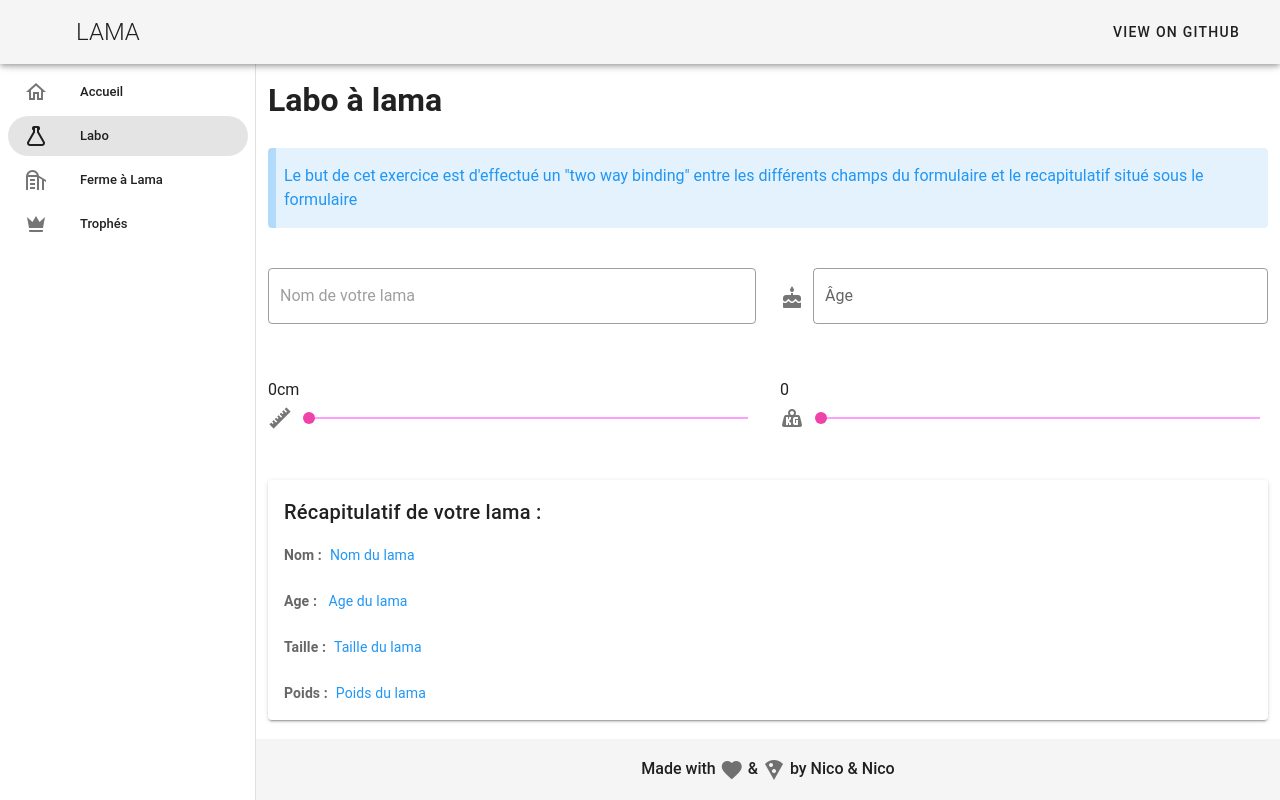
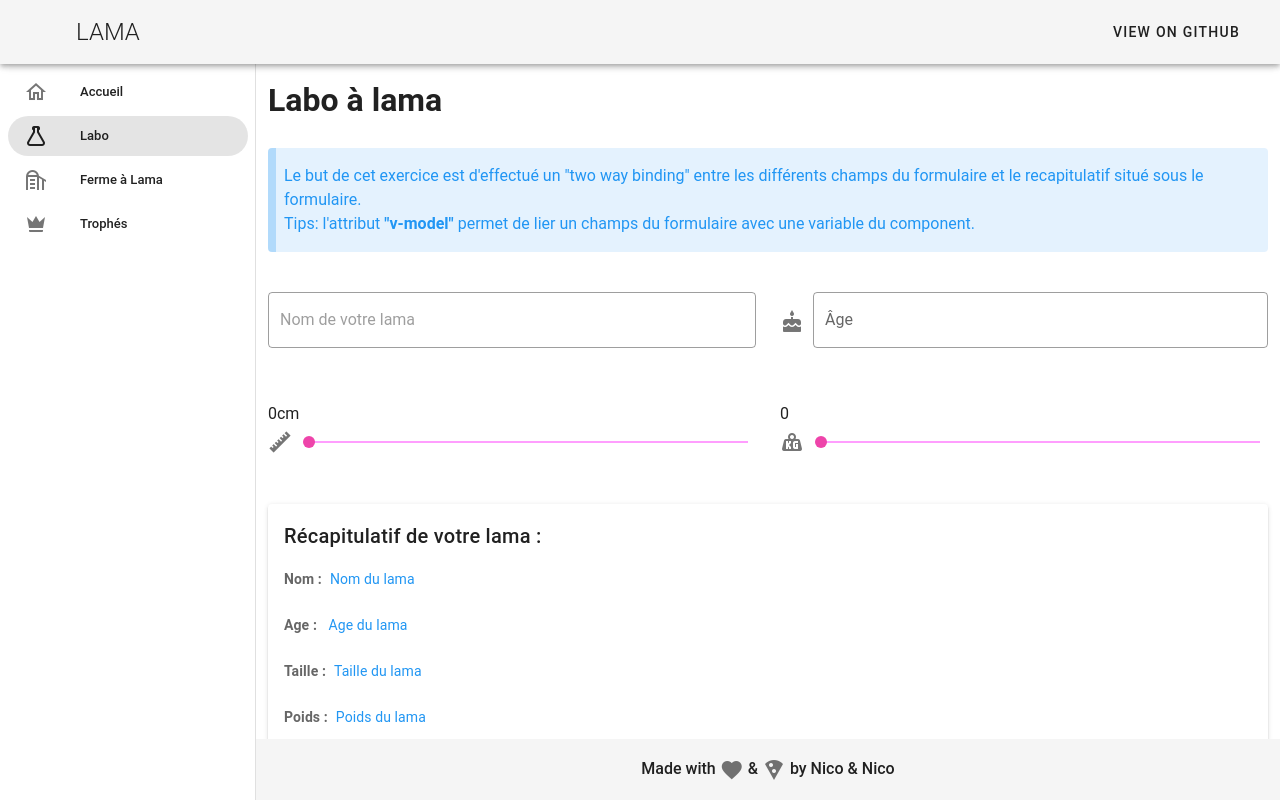
Before and after one commit to NicolasDeleplace/training-vuejs, a Vue app: page /lab in a window 1280 px wide. Built offline with nearby package versions, Linux system fonts and the light colour scheme; a small style sheet from the web is missing.

Commit message:
added v-model tips

```diff
--- a/src/views/Lab.vue
+++ b/src/views/Lab.vue
@@ -8,7 +8,10 @@
       </v-row>
       <v-row>
         <v-col>
-          <v-alert color="blue" text border="left">Le but de cet exercice est d'effectué un "two way binding" entre les différents champs du formulaire et le recapitulatif situé sous le formulaire</v-alert>
+          <v-alert color="blue" text border="left">
+            Le but de cet exercice est d'effectué un "two way binding" entre les différents champs du formulaire et le recapitulatif situé sous le formulaire.<br/>
+            Tips: l'attribut <span class="font-weight-bold">"v-model"</span> permet de lier un champs du formulaire avec une variable du component.
+          </v-alert>
         </v-col>
       </v-row>
       <v-row>
```
